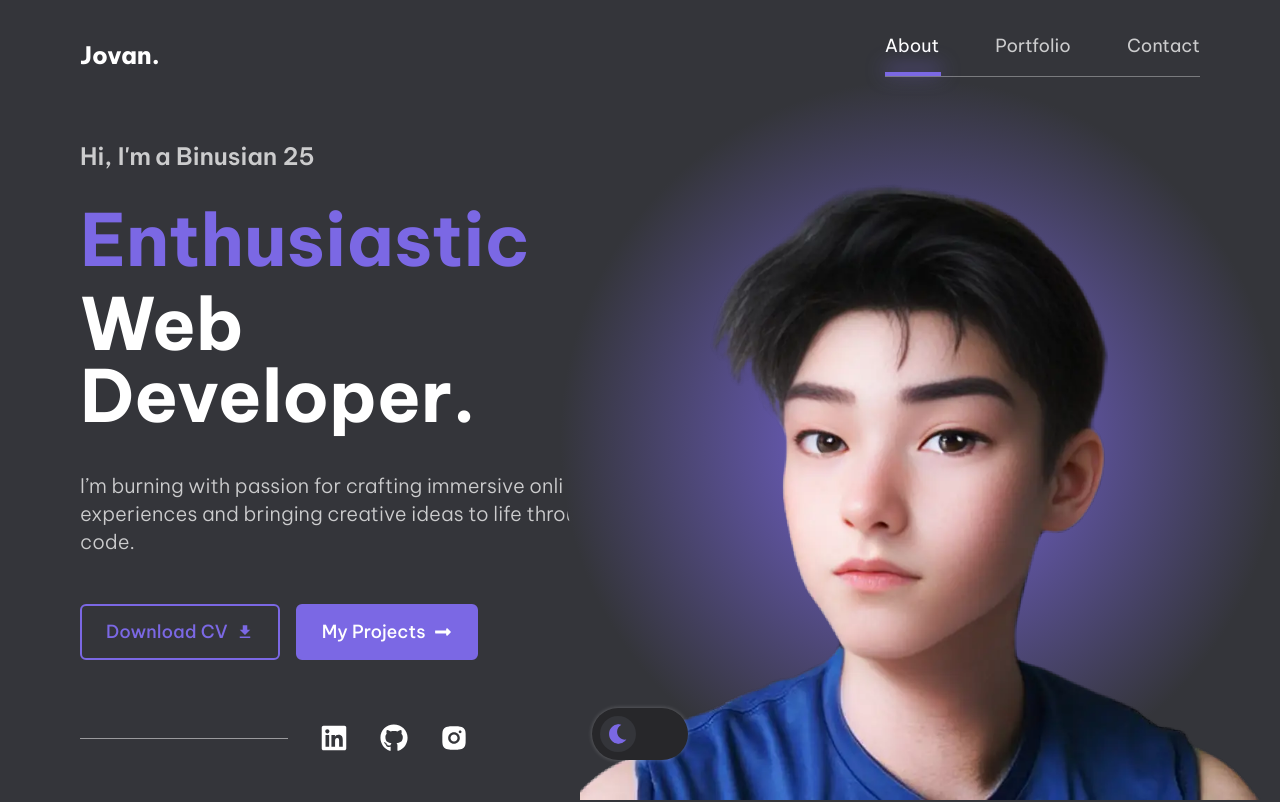
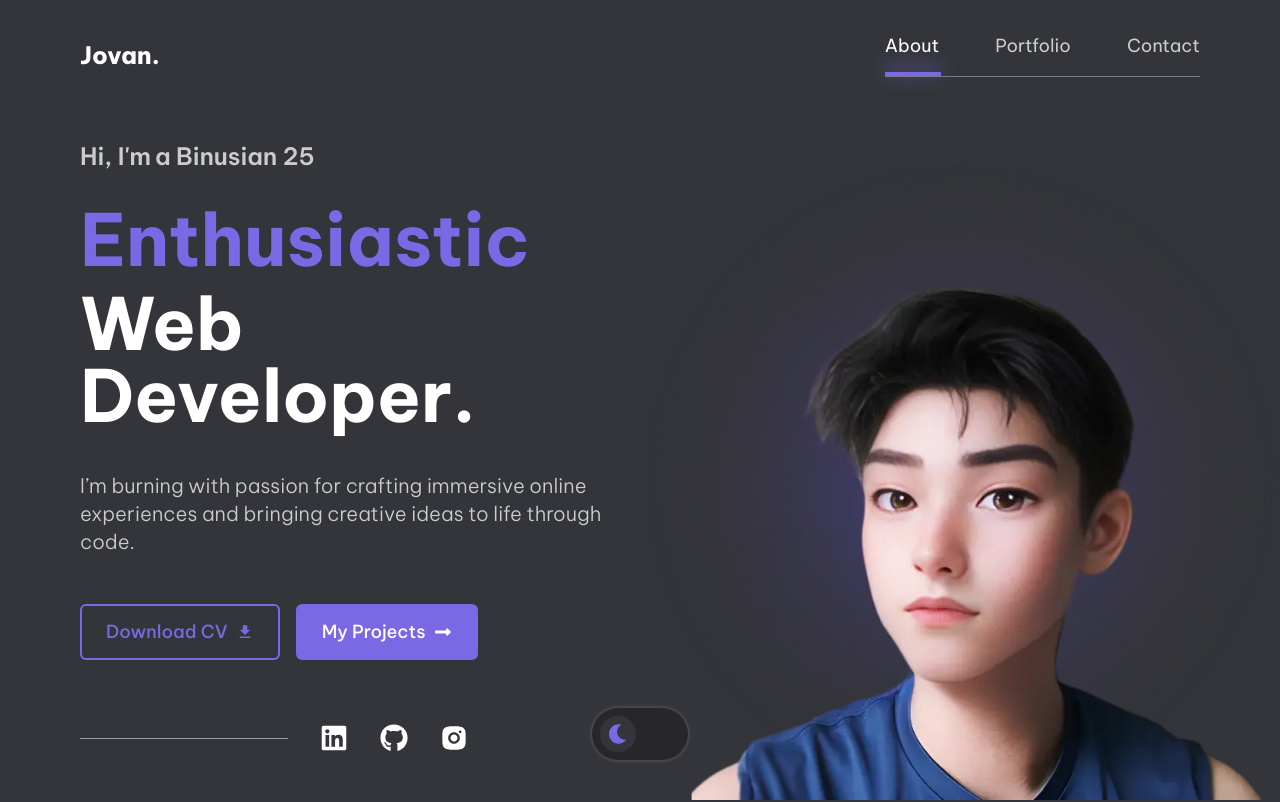
Before and after one commit to Vannn03/portfolio_website, a React (Vite) app: page / in a window 1280 px wide. Shown: the top 802 px of the page. Built offline with nearby package versions, Linux system fonts and the light colour scheme.

Commit message:
optimize: image size

```diff
--- a/src/pages/About/Hero/Hero.jsx
+++ b/src/pages/About/Hero/Hero.jsx
@@ -91,11 +91,10 @@ const Hero = ({ selectedWorkRef }) => {
       </div>
 
       {/* Image */}
-      <div className="absolute bottom-0 right-0 hidden rounded-full bg-hero-radial md:flex md:size-[620px] lg:size-[720px] xl:size-[870px]" />
       <img
         src="/hero-img.webp"
         alt="photo"
-        className="absolute bottom-0 right-0 hidden md:flex md:size-[600px] lg:size-[700px] xl:size-[850px]"
+        className="absolute bottom-0 right-0 hidden w-[50%] md:flex"
       />
 
       {/* Social Medias */}
```
Also changed, not shown: public/hero-img.webp.
